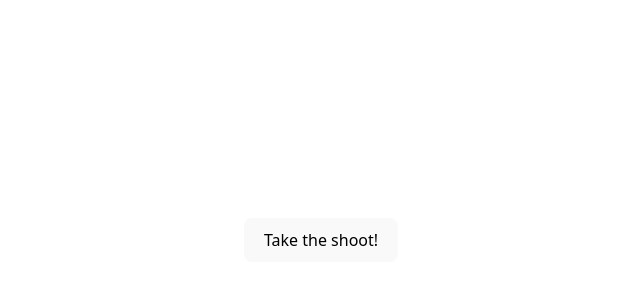
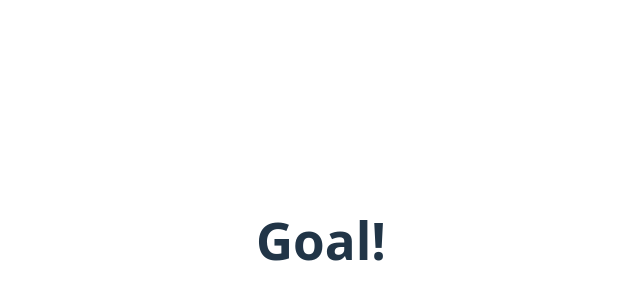
Before and after one commit to Ebubekir42/ReactTutorial, a React (Vite) app: page / in a window 1280 px wide. Shown: the part 160-460 px from the top of the page, without its empty margins (319-959 px from the left). Built offline with nearby package versions, Linux system fonts and the light colour scheme.

Commit message:
Conditional Rendering

```diff
--- /dev/null
+++ b/src/Goal.jsx
@@ -0,0 +1,26 @@
+const MissedGoal = () => {
+    return <h1>MISSED!</h1>;
+};
+
+const MadeGoal = () => {
+    return <h1>Goal!</h1>;
+};
+
+const Goal = (props) => {
+    const isGoal = props.isGoal;
+    // if (isGoal)
+    //     return <MadeGoal />;
+    // return <MissedGoal />;
+    // return (
+    //     <>
+    //         {props.type && <h1>Type is {props.type}</h1>}
+    //     </>
+    // )
+    return (
+        <>
+            {isGoal ? <MadeGoal /> : <MissedGoal />}
+        </>
+    )
+};
+
+export default Goal;
--- a/src/main.jsx
+++ b/src/main.jsx
@@ -7,6 +7,7 @@ import { name2, age2 } from "./person.jsx";
 import message from './message.jsx';
 import Car from './Car.jsx';
 import Parent from './Parent.jsx';
+import Goal from './Goal.jsx';
 
 
 const myelement = (
@@ -142,7 +143,8 @@ createRoot(document.getElementById('root')).render(
   // <p>Welcome!</p>
   // <Car brand={x} model="Mustang" year={1969} years={z} carinfo={y} />
   // <Parent />
-  <button onClick={event => shoot("Goal!", event)}>Take the shoot!</button>
+  // <button onClick={event => shoot("Goal!", event)}>Take the shoot!</button>
+  <Goal isGoal={true} type="football" />
   // <StrictMode>
   //   <App />
   // </StrictMode>,
```
